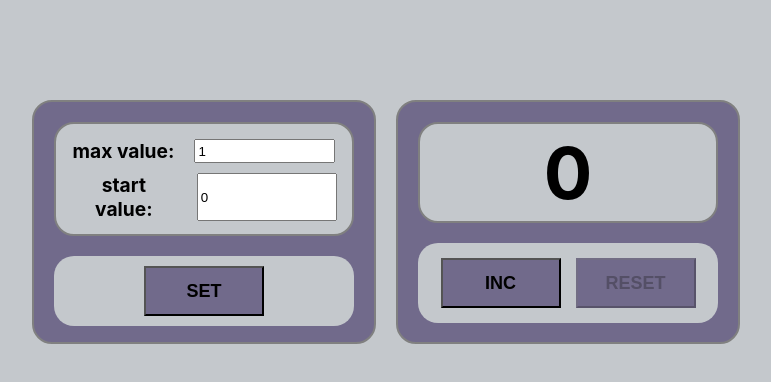
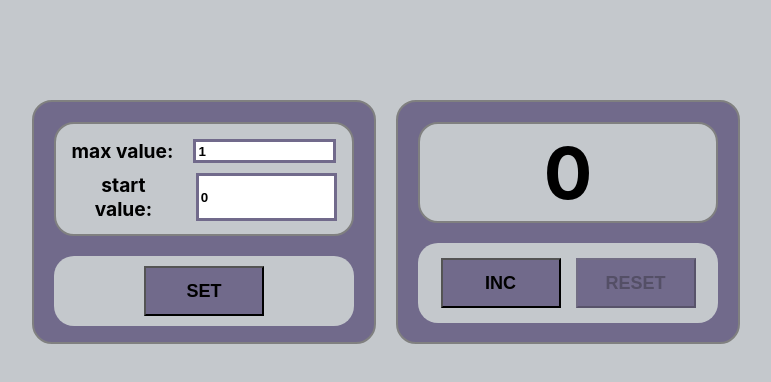
Before and after one commit to Karter13/exams-it-incubator-react, a React (Create React App) app: page / in a window 1280 px wide. Shown: the top 382 px of the page, without its empty margins (254-1025 px from the left). Built offline with nearby package versions, Linux system fonts and the light colour scheme.

Commit message:
fixed functions changeMaxValue fnd changeMinValue added Settings.module.css

```diff
--- a/src/App.css
+++ b/src/App.css
@@ -1,6 +1,7 @@
 body {
     background-color: #c4c8cc;
 }
+
 .counter {
     margin: 100px auto;
     display: flex;
@@ -83,7 +84,8 @@ body {
     margin: 10px;
 }
 
-.value input{
+.value input {
+    font-weight: bold;
     width: 50%;
     margin-left: 20px;
 }
@@ -96,7 +98,7 @@ body {
     border-radius: 20px;
 }
 
-.set button{
+.set button {
     width: 120px;
     height: 50px;
     font-weight: bold;
--- a/src/App.tsx
+++ b/src/App.tsx
@@ -25,7 +25,6 @@ export function App() {
             return {min: 0, max: 1};
         }
     }
-
 
     const incCount = () => {
         let newCountMin = {
--- /dev/null
+++ b/src/Components/Settings/Settings.module.css
@@ -0,0 +1,7 @@
+.error {
+    border: red 3px solid;
+    background-color: #ff74c2;
+}
+.true {
+    border: #716a8b 3px solid;
+}
--- a/src/Components/Settings/Settings.tsx
+++ b/src/Components/Settings/Settings.tsx
@@ -1,5 +1,6 @@
 import React, {ChangeEvent, useState} from 'react';
 import {CountType} from '../../App';
+import styles from './Settings.module.css'
 
 export type SettingsPropsType = {
     addNewValue: (newCounterValue: CountType) => void;
@@ -8,12 +9,15 @@ export type SettingsPropsType = {
 export const Settings: React.FC<SettingsPropsType> = (props) => {
     const [maxValue, setMaxValue] = useState(props.count.max);
     const [minValue, setMinValue] = useState(props.count.min);
+    const [block, setBlock] = useState<boolean>(false);
 
     const changeMaxValue = (value: string) => {
         if (+value === +minValue || +value < 0 || +value < +minValue) {
+            setBlock(true);
             setMaxValue(+value);
             console.log('Incorrect value')
         } else {
+            setBlock(false);
             setMaxValue(+value);
             console.log('Enter values and press "set"')
         }
@@ -21,20 +25,23 @@ export const Settings: React.FC<SettingsPropsType> = (props) => {
 
     const changeMinValue = (value: string) => {
         if (+value === +maxValue || +value < 0 || +value > +maxValue) {
+            setBlock(true);
             setMinValue(+value);
             console.log('Incorrect value')
         } else {
+            setBlock(false);
             setMinValue(+value);
             console.log('Enter values and press "set"')
         }
     };
 
+
     let func = () => {
-        if(minValue === maxValue || minValue > maxValue || minValue < 0) {
+        if (minValue === maxValue || minValue > maxValue || minValue < 0) {
             console.log('BAD VALUES')
         } else {
             localStorage.setItem('key12', JSON.stringify({min: minValue, max: maxValue}));
-            let newCounterValue = { min: +minValue, max: +maxValue };
+            let newCounterValue = {min: +minValue, max: +maxValue};
             console.log(newCounterValue);
             props.addNewValue(newCounterValue);
         }
@@ -42,9 +49,14 @@ export const Settings: React.FC<SettingsPropsType> = (props) => {
 
     return (
         <div className={'settings'}>
-            <Parameters minValue={minValue} maxValue={maxValue} changeMinValue={changeMinValue} changeMaxValue={changeMaxValue}/>
+            <Parameters minValue={minValue}
+                        maxValue={maxValue}
+                        changeMinValue={changeMinValue}
+                        changeMaxValue={changeMaxValue}
+                        block={block}
+            />
             <div className={'set'}>
-                <button onClick={func}>SET</button>
+                <button onClick={func} disabled={block}>SET</button>
             </div>
         </div>
     )
@@ -55,6 +67,7 @@ type ParametersType = {
     changeMinValue: (value: string) => void
     maxValue: number
     minValue: number
+    block: boolean
 }
 
 export const Parameters: React.FC<ParametersType> = (props) => {
@@ -71,11 +84,13 @@ export const Parameters: React.FC<ParametersType> = (props) => {
         <div className={'values'}>
             <div className={'value'}>
                 <span>max value:</span>
-                <input value={props.maxValue} onChange={sendMaxValue} type="number"/>
+                <input className={props.block ? styles.error : styles.true} value={props.maxValue}
+                       onChange={sendMaxValue} type="number"/>
             </div>
             <div className={'value'}>
                 <span>start value:</span>
-                <input value={props.minValue} onChange={sendMinValue} type="number"/>
+                <input className={props.block ? styles.error : styles.true} value={props.minValue}
+                       onChange={sendMinValue} type="number"/>
             </div>
         </div>
     )
```
Lines whose indentation alone changed are shown as unchanged.
